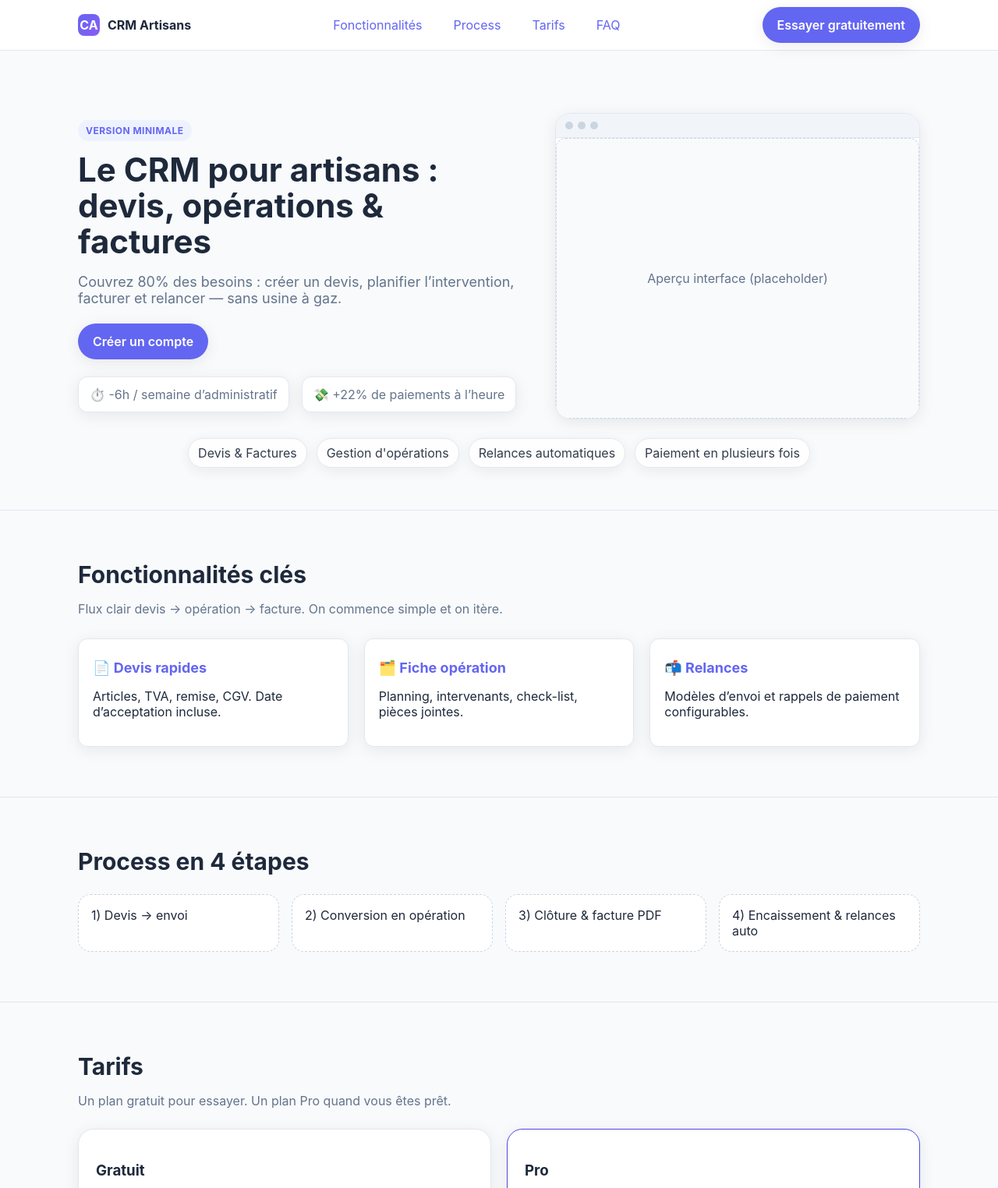
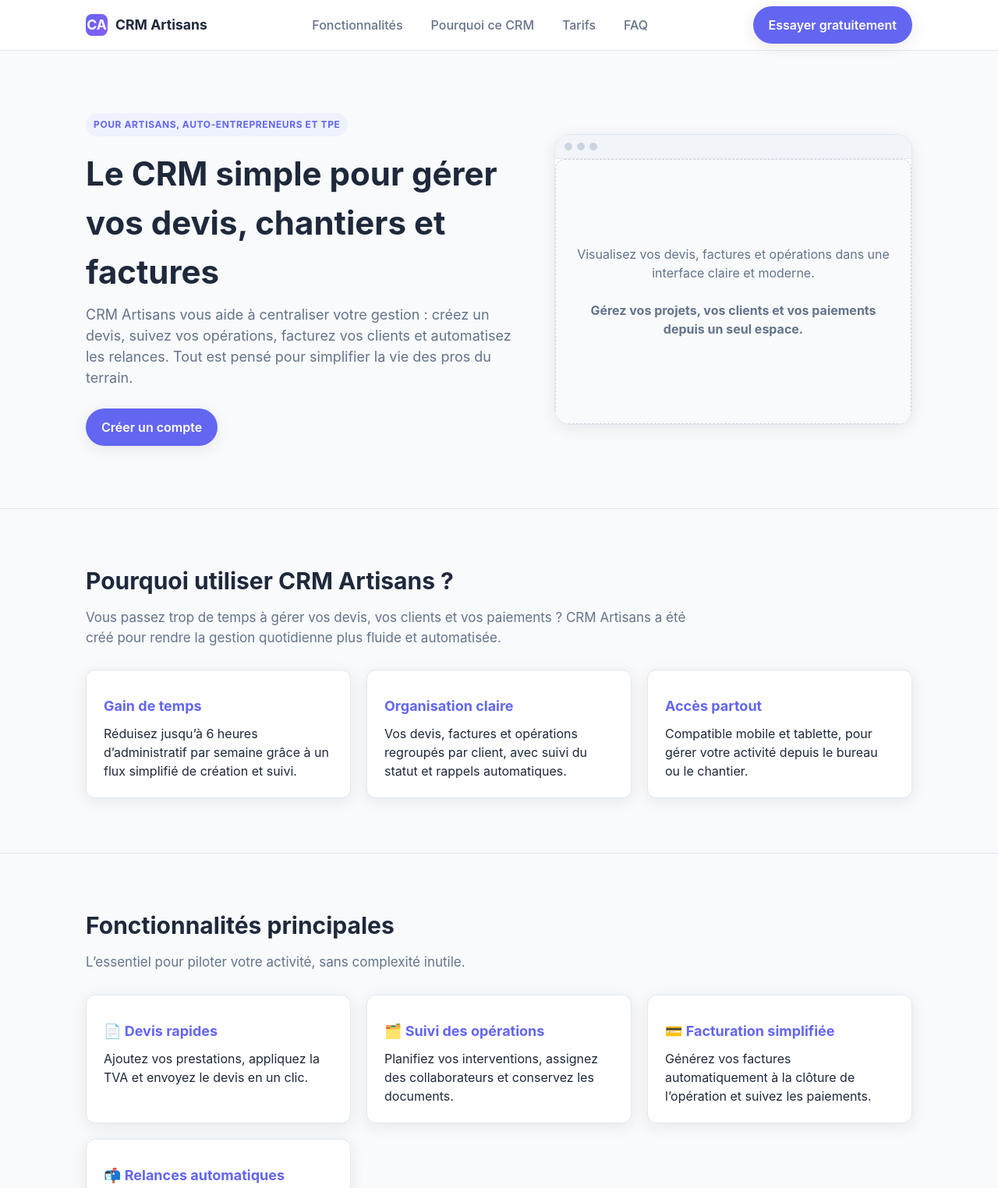
Before and after one commit to cavazzanat/crm-landing, a plain HTML site: page index.html in a window 1280 px wide. Shown: the top 1524 px of the page at 78% size. Drawn offline with Linux system fonts and the light colour scheme.

Commit message:
Premier modif

```diff
--- a/index.html
+++ b/index.html
@@ -3,8 +3,8 @@
 <head>
   <meta charset="UTF-8" />
   <meta name="viewport" content="width=device-width, initial-scale=1.0" />
-  <title>CRM Artisans — Gagner du temps, encaisser plus vite</title>
-  <meta name="description" content="Un CRM simple pour artisans : devis, opérations, factures et relances — tout au même endroit." />
+  <title>CRM Artisans — Simplifiez vos devis et factures</title>
+  <meta name="description" content="Le CRM intuitif pour les artisans : créez vos devis, planifiez vos chantiers et gérez vos factures sans stress." />
   <style>
     :root{
       --bg: #f8fafc;
@@ -17,72 +17,65 @@
       --shadow: 0 4px 20px rgba(0,0,0,.08);
       --radius: 12px;
     }
-    *{box-sizing:border-box}
-    html,body{margin:0;padding:0;background:var(--bg);color:var(--text);font-family:Inter,ui-sans-serif,system-ui,-apple-system,Segoe UI,Roboto,Ubuntu,Cantarell,Noto Sans,Helvetica Neue,Arial,"Apple Color Emoji","Segoe UI Emoji"}
+    *{box-sizing:border-box;margin:0;padding:0}
+    body{background:var(--bg);color:var(--text);font-family:Inter,system-ui,sans-serif;line-height:1.5}
     a{text-decoration:none;color:var(--primary)}
-    .container{max-width:1120px;margin:0 auto;padding:0 20px}
-    .btn{display:inline-flex;align-items:center;gap:10px;padding:12px 18px;border-radius:999px;background:var(--primary);color:#fff;font-weight:600;border:1px solid transparent;box-shadow:var(--shadow);transition:.2s}
-    .btn:hover{filter:brightness(1.08);transform:translateY(-1px)}
-    .btn.secondary{background:#fff;border:1px solid var(--primary);color:var(--primary)}
+    .container{max-width:1100px;margin:0 auto;padding:0 20px}
+    .btn{display:inline-flex;align-items:center;gap:8px;padding:12px 20px;border-radius:999px;background:var(--primary);color:#fff;font-weight:600;border:none;box-shadow:var(--shadow);transition:all .2s ease}
+    .btn:hover{filter:brightness(1.1);transform:translateY(-2px)}
 
-    header{position:sticky;top:0;z-index:50;background:#ffffffee;backdrop-filter: blur(8px);border-bottom:1px solid var(--border)}
-    .nav{display:flex;align-items:center;justify-content:space-between;height:64px}
-    .brand{display:flex;align-items:center;gap:10px;font-weight:700}
-    .logo{width:28px;height:28px;border-radius:8px;background:linear-gradient(135deg,var(--primary),var(--primary-2));display:grid;place-items:center;color:#fff;font-size:16px}
-    .menu{display:flex;gap:20px;color:var(--muted)}
-    .menu a{padding:8px 10px;border-radius:8px}
+    header{position:sticky;top:0;background:#fffefeee;border-bottom:1px solid var(--border);backdrop-filter:blur(8px);z-index:50}
+    .nav{display:flex;justify-content:space-between;align-items:center;height:64px}
+    .brand{display:flex;align-items:center;gap:10px;font-weight:700;font-size:1.1rem}
+    .logo{width:28px;height:28px;background:linear-gradient(135deg,var(--primary),var(--primary-2));border-radius:8px;display:grid;place-items:center;color:#fff;font-weight:700}
+    .menu{display:flex;gap:20px}
+    .menu a{color:var(--muted);font-weight:500;padding:8px;border-radius:8px}
     .menu a:hover{background:#eef2ff;color:var(--primary)}
 
-    .hero{padding:80px 0 30px;border-bottom:1px solid var(--border)}
+    .hero{padding:80px 0;border-bottom:1px solid var(--border)}
     .hero-grid{display:grid;grid-template-columns:1.1fr .9fr;gap:40px;align-items:center}
-    .eyebrow{display:inline-block;padding:6px 10px;border-radius:999px;background:#eef2ff;color:var(--primary);font-size:12px;font-weight:700;letter-spacing:.04em;text-transform:uppercase}
-    h1{font-size:42px;line-height:1.1;margin:14px 0 12px}
-    .sub{color:var(--muted);font-size:18px}
-    .hero-cta{display:flex;gap:12px;margin-top:22px;flex-wrap:wrap}
-    .statbar{display:flex;gap:16px;margin-top:22px;color:var(--muted)}
-    .stat{background:#fff;border:1px solid var(--border);padding:12px 14px;border-radius:12px;box-shadow:var(--shadow)}
+    .eyebrow{display:inline-block;padding:6px 10px;border-radius:999px;background:#eef2ff;color:var(--primary);font-size:12px;font-weight:700;letter-spacing:.05em;text-transform:uppercase}
+    h1{font-size:42px;margin:16px 0 10px}
+    .sub{color:var(--muted);font-size:18px;max-width:600px}
+    .hero-cta{display:flex;flex-wrap:wrap;gap:14px;margin-top:26px}
 
     .device{border:1px solid var(--border);border-radius:20px;background:#fff;box-shadow:var(--shadow);overflow:hidden}
     .device-head{display:flex;gap:6px;padding:10px 12px;border-bottom:1px solid var(--border);background:#f1f5f9}
     .dot{width:10px;height:10px;border-radius:50%;background:#cbd5e1}
-    .mock{height:360px;border-radius:12px;border:1px dashed #cbd5e1;display:grid;place-items:center;color:#64748b;background:#f8fafc}
+    .mock{height:340px;border-radius:12px;border:1px dashed #cbd5e1;display:grid;place-items:center;color:#64748b;background:#f8fafc;text-align:center;padding:20px}
 
-    section{padding:64px 0;border-bottom:1px solid var(--border)}
-    h2{font-size:30px;margin:0 0 14px}
-    p.lead{color:var(--muted);max-width:800px}
+    section{padding:70px 0;border-bottom:1px solid var(--border)}
+    h2{font-size:30px;margin-bottom:12px}
+    p.lead{color:var(--muted);font-size:17px;max-width:780px}
 
-    .features{display:grid;grid-template-columns:repeat(3,1fr);gap:20px;margin-top:28px}
-    .card{background:#fff;border:1px solid var(--border);border-radius:var(--radius);padding:18px;box-shadow:var(--shadow)}
-    .card h3{margin:8px 0;font-size:18px;color:var(--primary)}
+    .features{display:grid;grid-template-columns:repeat(auto-fit,minmax(280px,1fr));gap:20px;margin-top:28px}
+    .card{background:#fff;border:1px solid var(--border);border-radius:var(--radius);padding:22px;box-shadow:var(--shadow)}
+    .card h3{margin:10px 0;font-size:18px;color:var(--primary)}
 
-    .steps{display:grid;grid-template-columns:repeat(4,1fr);gap:16px;margin-top:24px}
-    .step{padding:16px;border-radius:16px;border:1px dashed #cbd5e1;background:#fff}
+    .steps{display:grid;grid-template-columns:repeat(auto-fit,minmax(240px,1fr));gap:16px;margin-top:28px}
+    .step{padding:18px;border-radius:16px;border:1px dashed #cbd5e1;background:#fff;font-size:15px}
 
-    .pricing{display:grid;grid-template-columns:repeat(2,1fr);gap:20px;margin-top:26px}
-    .price{padding:22px;border:1px solid var(--border);border-radius:20px;background:#fff;box-shadow:var(--shadow)}
+    .pricing{display:grid;grid-template-columns:repeat(auto-fit,minmax(280px,1fr));gap:20px;margin-top:28px}
+    .price{padding:24px;border:1px solid var(--border);border-radius:20px;background:#fff;box-shadow:var(--shadow)}
     .price strong{font-size:34px;color:var(--primary)}
+    .price ul{margin:14px 0 0 18px;color:var(--muted)}
 
     details{border:1px solid var(--border);border-radius:14px;padding:14px;background:#fff;box-shadow:var(--shadow)}
     details+details{margin-top:12px}
 
     footer{padding:40px 0;color:var(--muted);background:#fff;border-top:1px solid var(--border)}
-    .foot{display:flex;justify-content:space-between;gap:16px;flex-wrap:wrap;padding-top:20px}
+    .foot{display:flex;flex-wrap:wrap;justify-content:space-between;gap:14px;padding-top:20px}
 
-    @media (max-width:980px){.hero-grid{grid-template-columns:1fr}.features{grid-template-columns:1fr 1fr}.pricing{grid-template-columns:1fr}.steps{grid-template-columns:1fr 1fr}}
-    @media (max-width:640px){h1{font-size:34px}.features,.steps{grid-template-columns:1fr}}
+    @media (max-width:900px){h1{font-size:34px}.hero-grid{grid-template-columns:1fr}.menu{display:none}}
   </style>
 </head>
 <body>
-  <!-- Header -->
   <header>
     <div class="container nav">
-      <div class="brand">
-        <div class="logo">CA</div>
-        <span>CRM Artisans</span>
-      </div>
+      <div class="brand"><div class="logo">CA</div>CRM Artisans</div>
       <nav class="menu">
         <a href="#fonctionnalites">Fonctionnalités</a>
-        <a href="#process">Process</a>
+        <a href="#pourquoi">Pourquoi ce CRM</a>
         <a href="#tarifs">Tarifs</a>
         <a href="#faq">FAQ</a>
       </nav>
@@ -90,84 +83,72 @@
     </div>
   </header>
 
-  <!-- Hero -->
   <section class="hero">
     <div class="container hero-grid">
       <div>
-        <span class="eyebrow">Version minimale</span>
-        <h1>Le CRM pour artisans : devis, opérations & factures</h1>
-        <p class="sub">Couvrez 80% des besoins : créer un devis, planifier l’intervention, facturer et relancer — sans usine à gaz.</p>
+        <span class="eyebrow">Pour artisans, auto-entrepreneurs et TPE</span>
+        <h1>Le CRM simple pour gérer vos devis, chantiers et factures</h1>
+        <p class="sub">CRM Artisans vous aide à centraliser votre gestion : créez un devis, suivez vos opérations, facturez vos clients et automatisez les relances. Tout est pensé pour simplifier la vie des pros du terrain.</p>
         <div class="hero-cta">
           <a class="btn" href="https://manay.fr/dashboard" target="_blank" rel="noopener">Créer un compte</a>
         </div>
-        <div class="statbar">
-          <div class="stat">⏱️ -6h / semaine d’administratif</div>
-          <div class="stat">💸 +22% de paiements à l’heure</div>
+      </div>
+      <div class="device">
+        <div class="device-head"><span class="dot"></span><span class="dot"></span><span class="dot"></span></div>
+        <div class="mock">
+          <p>Visualisez vos devis, factures et opérations dans une interface claire et moderne.<br><br><strong>Gérez vos projets, vos clients et vos paiements depuis un seul espace.</strong></p>
         </div>
-      </div>
-      <div class="device" id="demo">
-        <div class="device-head">
-          <span class="dot"></span><span class="dot"></span><span class="dot"></span>
-        </div>
-        <div class="mock">Aperçu interface (placeholder)</div>
-      </div>
-    </div>
-    <div class="container" style="display:flex;flex-wrap:wrap;gap:12px;opacity:.9;justify-content:center;padding:24px 0">
-      <span class="card" style="padding:8px 12px;border-radius:999px">Devis & Factures</span>
-      <span class="card" style="padding:8px 12px;border-radius:999px">Gestion d'opérations</span>
-      <span class="card" style="padding:8px 12px;border-radius:999px">Relances automatiques</span>
-      <span class="card" style="padding:8px 12px;border-radius:999px">Paiement en plusieurs fois</span>
-    </div>
-  </section>
-
-  <!-- Fonctionnalités -->
-  <section id="fonctionnalites">
-    <div class="container">
-      <h2>Fonctionnalités clés</h2>
-      <p class="lead">Flux clair devis → opération → facture. On commence simple et on itère.</p>
-      <div class="features">
-        <div class="card"><h3>📄 Devis rapides</h3><p>Articles, TVA, remise, CGV. Date d’acceptation incluse.</p></div>
-        <div class="card"><h3>🗂️ Fiche opération</h3><p>Planning, intervenants, check-list, pièces jointes.</p></div>
-        <div class="card"><h3>📬 Relances</h3><p>Modèles d’envoi et rappels de paiement configurables.</p></div>
       </div>
     </div>
   </section>
 
-  <!-- Process -->
-  <section id="process">
+  <section id="pourquoi">
     <div class="container">
-      <h2>Process en 4 étapes</h2>
-      <div class="steps">
-        <div class="step">1) Devis → envoi</div>
-        <div class="step">2) Conversion en opération</div>
-        <div class="step">3) Clôture & facture PDF</div>
-        <div class="step">4) Encaissement & relances auto</div>
+      <h2>Pourquoi utiliser CRM Artisans ?</h2>
+      <p class="lead">Vous passez trop de temps à gérer vos devis, vos clients et vos paiements ? CRM Artisans a été créé pour rendre la gestion quotidienne plus fluide et automatisée.</p>
+      <div class="features">
+        <div class="card"><h3>Gain de temps</h3><p>Réduisez jusqu’à 6 heures d’administratif par semaine grâce à un flux simplifié de création et suivi.</p></div>
+        <div class="card"><h3>Organisation claire</h3><p>Vos devis, factures et opérations regroupés par client, avec suivi du statut et rappels automatiques.</p></div>
+        <div class="card"><h3>Accès partout</h3><p>Compatible mobile et tablette, pour gérer votre activité depuis le bureau ou le chantier.</p></div>
       </div>
     </div>
   </section>
 
-  <!-- Pricing -->
+  <section id="fonctionnalites">
+    <div class="container">
+      <h2>Fonctionnalités principales</h2>
+      <p class="lead">L’essentiel pour piloter votre activité, sans complexité inutile.</p>
+      <div class="features">
+        <div class="card"><h3>📄 Devis rapides</h3><p>Ajoutez vos prestations, appliquez la TVA et envoyez le devis en un clic.</p></div>
+        <div class="card"><h3>🗂️ Suivi des opérations</h3><p>Planifiez vos interventions, assignez des collaborateurs et conservez les documents.</p></div>
+        <div class="card"><h3>💳 Facturation simplifiée</h3><p>Générez vos factures automatiquement à la clôture de l’opération et suivez les paiements.</p></div>
+        <div class="card"><h3>📬 Relances automatiques</h3><p>Envoyez des rappels de paiement à vos clients sans effort, selon vos propres délais.</p></div>
+      </div>
+    </div>
+  </section>
+
   <section id="tarifs">
     <div class="container">
       <h2>Tarifs</h2>
-      <p class="lead">Un plan gratuit pour essayer. Un plan Pro quand vous êtes prêt.</p>
+      <p class="lead">Essayez gratuitement avec 2 clients maximum, puis passez à l’abonnement Pro pour gérer sans limite.</p>
       <div class="pricing">
         <div class="price">
-          <h3>Gratuit</h3>
+          <h3>Version gratuite</h3>
           <p><strong>0€</strong></p>
           <ul>
-            <li>Jusqu’à <strong>2 clients</strong></li>
-            <li>Devis & opérations</li>
-            <li>Facture finale</li>
+            <li>2 clients maximum</li>
+            <li>Création de devis et opérations</li>
+            <li>Factures simples</li>
           </ul>
         </div>
         <div class="price" style="border-color:#4f46e5">
-          <h3>Pro</h3>
+          <h3>Version Pro</h3>
           <p><strong>8€</strong> / mois</p>
           <ul>
             <li>Clients illimités</li>
             <li>Relances automatiques</li>
             <li>Exports & numérotation légale</li>
+            <li>Support prioritaire</li>
           </ul>
           <a class="btn" href="https://manay.fr/dashboard" target="_blank" rel="noopener">Passer en Pro</a>
         </div>
@@ -175,28 +156,25 @@
     </div>
   </section>
 
-  <!-- FAQ -->
   <section id="faq">
     <div class="container">
       <h2>Questions fréquentes</h2>
-      <details><summary>La version gratuite est-elle limitée ?</summary><p>Oui, elle permet de gérer jusqu’à 2 clients pour découvrir l’outil.</p></details>
-      <details><summary>Comment passer en Pro ?</summary><p>Depuis le tableau de bord : bouton “Passer en Pro”. Le tarif est de 8€/mois.</p></details>
-      <details><summary>Je peux revenir au gratuit ?</summary><p>Oui, vous pouvez changer d’offre à tout moment (les limites s’appliquent immédiatement).</p></details>
+      <details><summary>La version gratuite est-elle limitée ?</summary><p>Oui, elle permet de gérer jusqu’à 2 clients. Idéal pour tester les fonctionnalités du CRM avant de passer à la version Pro.</p></details>
+      <details><summary>Comment passer à la version Pro ?</summary><p>Depuis votre tableau de bord, cliquez sur “Passer en Pro”. L’abonnement est sans engagement, à 8€/mois.</p></details>
+      <details><summary>Ce CRM fonctionne-t-il sur mobile ?</summary><p>Oui, l’interface est 100% responsive : vous pouvez gérer vos devis, vos clients et vos factures depuis votre téléphone.</p></details>
     </div>
   </section>
 
-  <!-- Footer -->
   <footer>
     <div class="container foot">
       <div class="brand"><div class="logo">CA</div>CRM Artisans</div>
-      <div>© <span id="year"></span> — Fait avec ❤️ pour les artisans</div>
+      <div>© <span id="year"></span> — Outil pensé pour les artisans et indépendants</div>
       <div style="display:flex;gap:12px">
         <a href="#">Mentions légales</a>
         <a href="#">Confidentialité</a>
       </div>
     </div>
   </footer>
-
-  <script>document.getElementById('year').textContent=new Date().getFullYear()</script>
+  <script>document.getElementById('year').textContent = new Date().getFullYear();</script>
 </body>
 </html>
```
